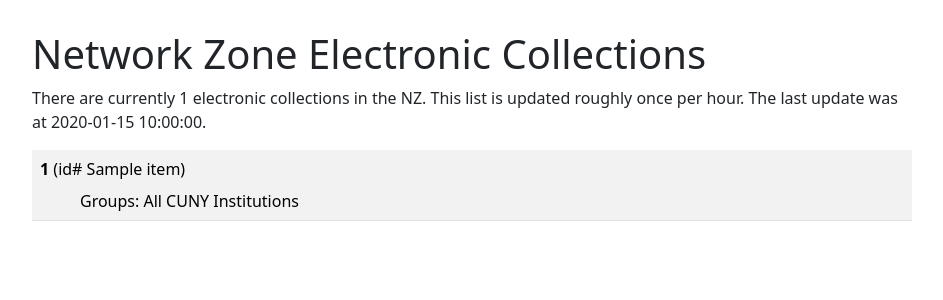
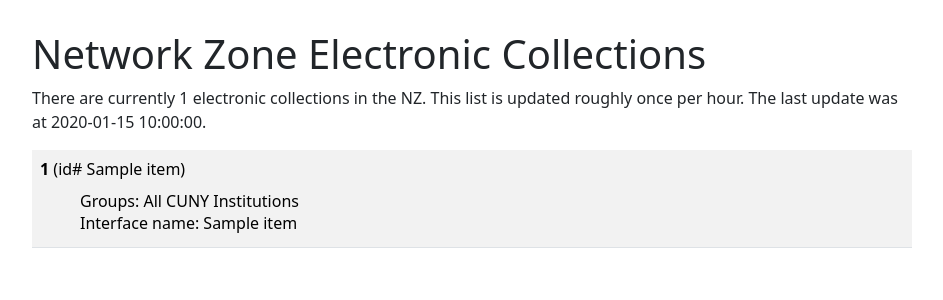
Before and after one commit to cuny-libraries/electronic-collections-web-app, a Flask app: template templates/index.html in a window 1280 px wide. Shown: the top 300 px of the page, without its empty margins (168-1111 px from the left). Run offline with Flask 3, Linux system fonts and the light colour scheme; the template is opened without the code that fills it: most values are stand-ins (such as "Sample title", 1, 10 or a date in 2020); lists and menus that the app fills with data are empty; some libraries are stand-ins or nearby versions.

Commit message:
capture interface name

```diff
--- a/app.py
+++ b/app.py
@@ -5,7 +5,7 @@ from datetime import datetime
 from flask import Flask, render_template, url_for
 
 app = Flask(__name__)
-PATH = "/home/b7jl/electronic-collections-web-app/data.json"
+PATH = "/home/b7jl/electronic-collections-web-app/static/data.json"
 
 
 @app.route("/")
--- a/static/main.css
+++ b/static/main.css
@@ -1,5 +1,6 @@
 .inline-bl { display: inline-block; }
-.groups-loop { margin: 10px 0 0 40px; }
+.groups { margin: 10px 0 0 40px; }
+.interface { margin: 0 0 5px 40px; }
 
 @media (max-width: 1000px) {
         body { padding: 30px }
--- a/templates/index.html
+++ b/templates/index.html
@@ -30,7 +30,7 @@
             <div class="fw-normal inline-bl">
               (id# {{ item[1] }})
             </div>
-            <div class="fw-normal groups-loop" style="margin: 10px 0 0 40px;">
+            <div class="fw-normal groups">
               Groups:
               {% if item[2] %}
                 {% for group in item[2] %}
@@ -40,6 +40,9 @@
                 All CUNY Institutions
               {% endif %}
             </div>
+            <div class="fw-normal interface">
+              Interface name: {{ item[3] }}
+            </div>
           </th>
         </tr>
       {% endfor %}
```
Also changed, not shown: fetch.py (+8 -5 lines).
